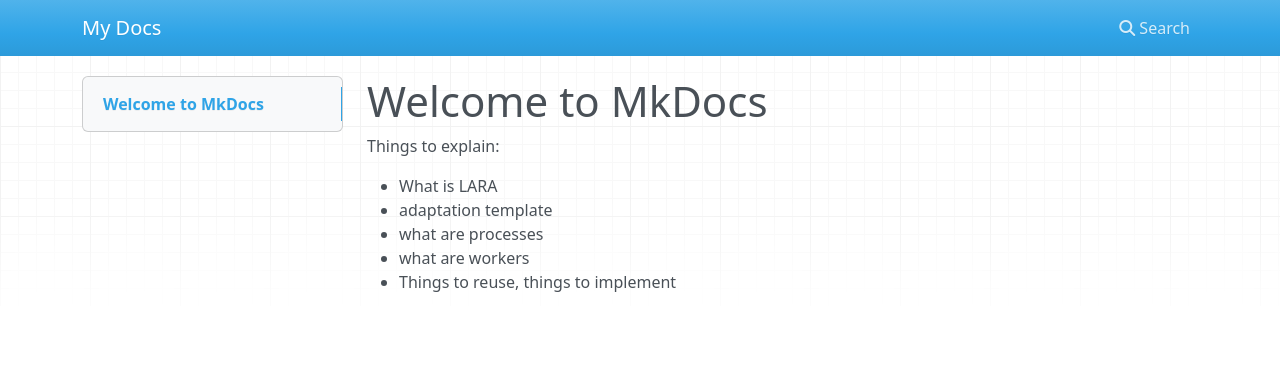
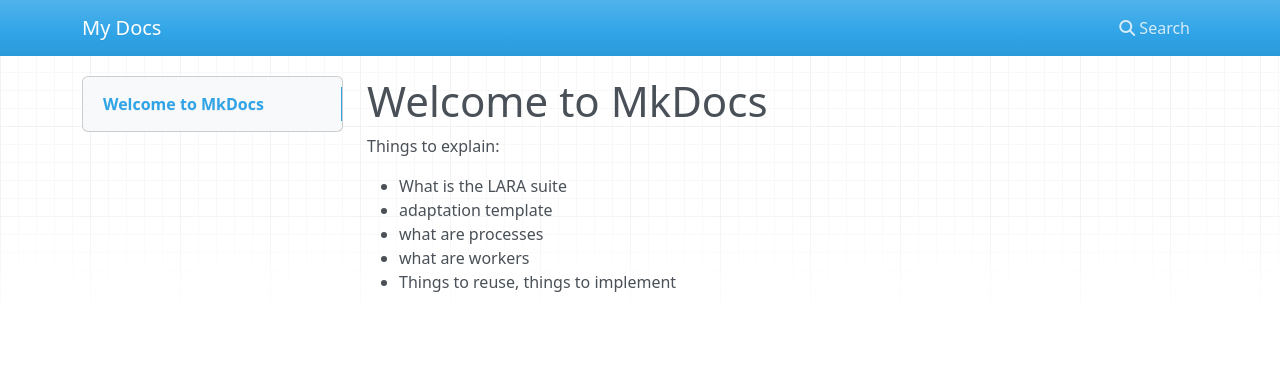
Before and after one commit to OSLA-project/python-lab-automation-tutorial, an MkDocs documentation site: the page built from docs/index.md, in a window 1280 px wide. Shown: the top 370 px of the page. Built offline with MkDocs 1.6.1, drawn with Linux system fonts in a browser that asks for light colours; nearby versions of some CDN libraries.

Commit message:
Update LARA description in documentation

```diff
--- a/docs/index.md
+++ b/docs/index.md
@@ -2,7 +2,7 @@
 
 Things to explain:
 
-- What is LARA
+- What is the LARA suite
 - adaptation template
 - what are processes
 - what are workers
```
